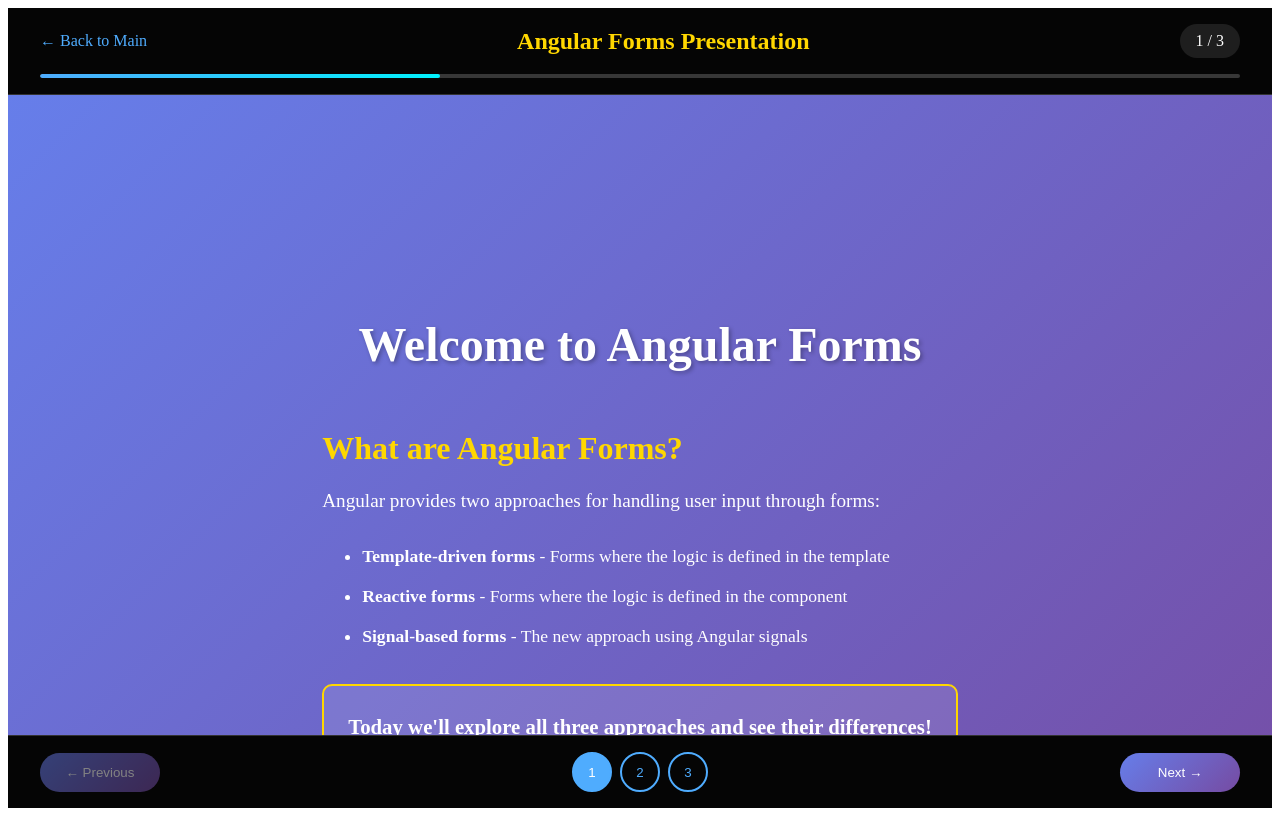
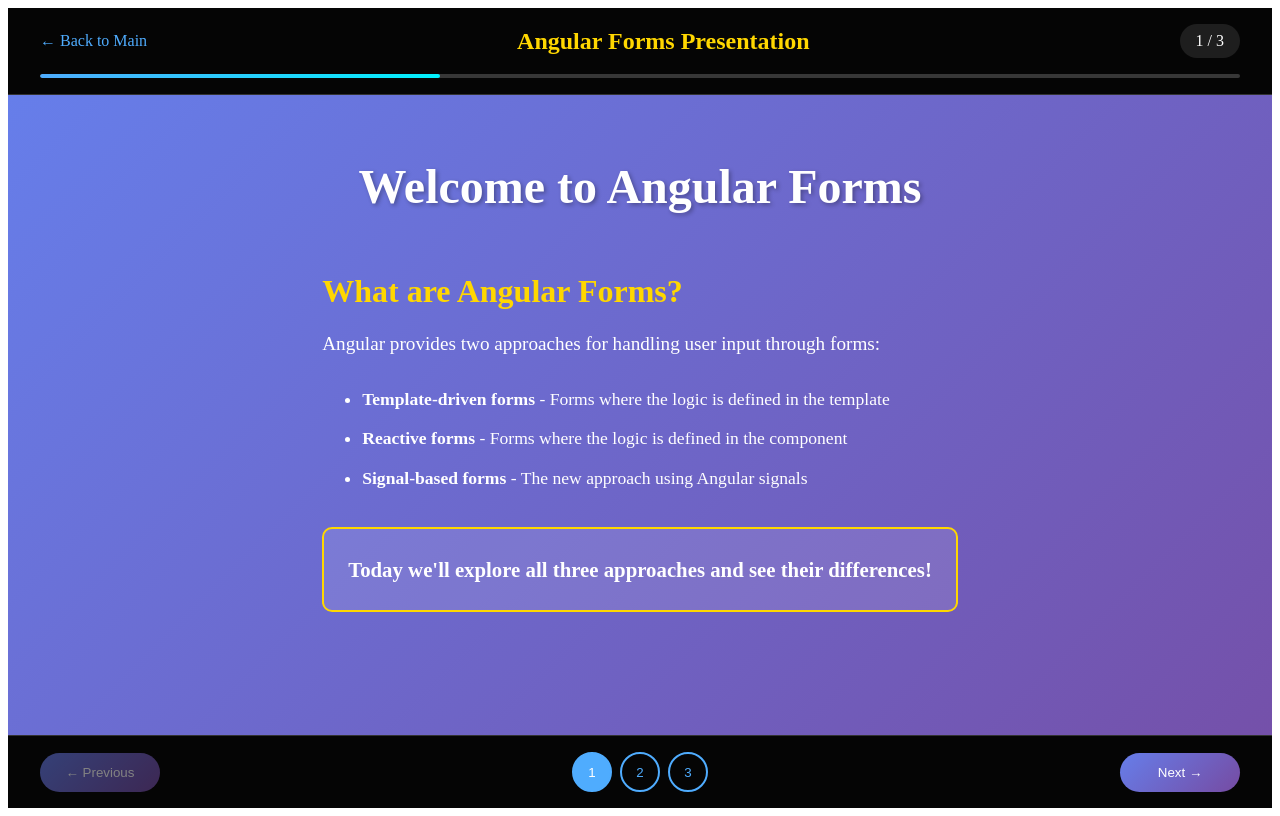
Before and after one commit to superdyzio/angular-forms-showdown, an Angular app: page /slideshow in a window 1280 px wide. Built offline with nearby package versions, Linux system fonts and the light colour scheme.

Commit message:
add overflow-y to the slides

```diff
--- a/src/app/pages/slideshow/slideshow.component.scss
+++ b/src/app/pages/slideshow/slideshow.component.scss
@@ -65,7 +65,7 @@ h1 {
 
 .slide-content {
   flex: 1;
-  overflow: hidden;
+  overflow-y: auto;
   position: relative;
 }
 
--- a/src/app/slides/slide1/slide1.component.scss
+++ b/src/app/slides/slide1/slide1.component.scss
@@ -1,9 +1,9 @@
 .slide-container {
   padding: 2rem;
-  height: 100vh;
+  min-height: 100vh;
   display: flex;
   flex-direction: column;
-  justify-content: center;
+  justify-content: flex-start;
   background: linear-gradient(135deg, #667eea 0%, #764ba2 100%);
   color: white;
 }
--- a/src/app/slides/slide2/slide2.component.scss
+++ b/src/app/slides/slide2/slide2.component.scss
@@ -1,9 +1,9 @@
 .slide-container {
   padding: 2rem;
-  height: 100vh;
+  min-height: 100vh;
   display: flex;
   flex-direction: column;
-  justify-content: center;
+  justify-content: flex-start;
   background: linear-gradient(135deg, #f093fb 0%, #f5576c 100%);
   color: white;
 }
--- a/src/app/slides/slide3/slide3.component.scss
+++ b/src/app/slides/slide3/slide3.component.scss
@@ -1,9 +1,9 @@
 .slide-container {
   padding: 2rem;
-  height: 100vh;
+  min-height: 100vh;
   display: flex;
   flex-direction: column;
-  justify-content: center;
+  justify-content: flex-start;
   background: linear-gradient(135deg, #4facfe 0%, #00f2fe 100%);
   color: white;
 }
```
